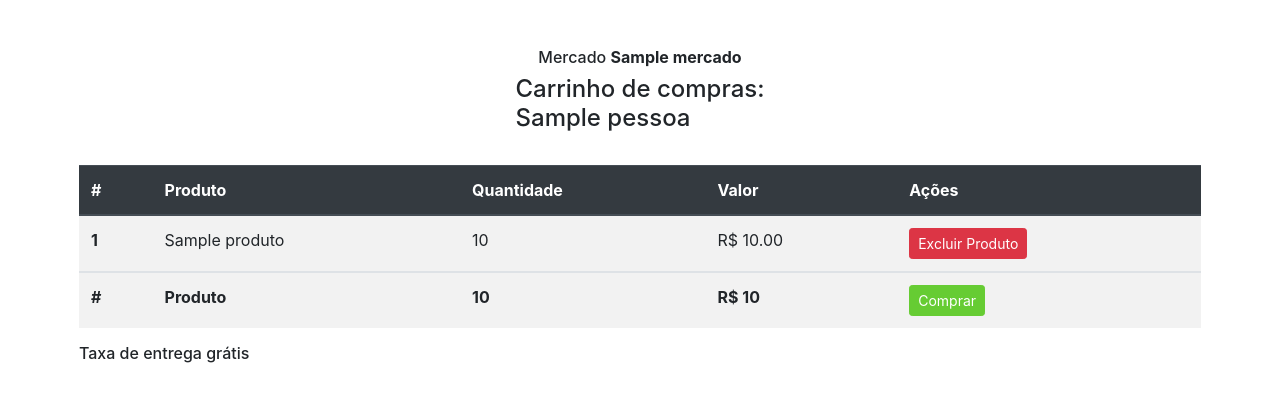
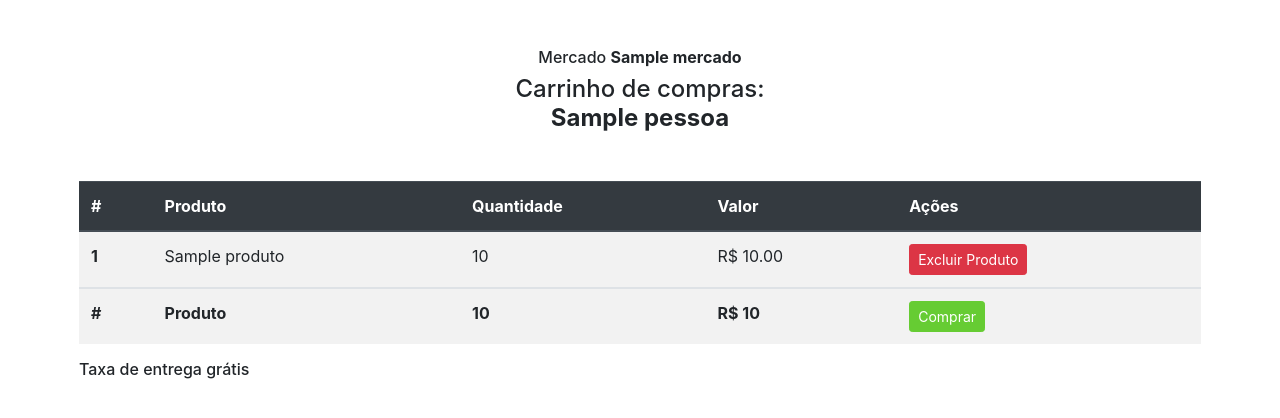
Before and after one commit to maletopvp/market-onbag, a Django app: template marketOnBag/templates/carrinho.html in a window 1280 px wide. Shown: the part 62-480 px from the top of the page. Run offline with Django 3.2, Linux system fonts and the light colour scheme; tables that the repository leaves empty hold one stand-in row (values such as "Sample post"); the template is opened without the code that fills it: values that come from a table or form of the project are taken from there, most other values are stand-ins (such as "Sample title", 1, 10 or a date in 2020); some libraries are stand-ins or nearby versions.

Commit message:
Ajustes de posicionamento e itens a serem destacados

```diff
--- a/marketOnBag/templates/carrinho.html
+++ b/marketOnBag/templates/carrinho.html
@@ -3,16 +3,16 @@
 {% block content %}
 
   <section id="meus-pedidos" class="container px-4">
-    <div class="row justify-content-center">
+    <div class="text-center">
       <h6>Mercado <strong>{{mercado}}</strong></h6>
     </div>
-    <div class="row justify-content-center mb-4">
-      <h4>Carrinho de compras: <br> {{usuario}}</h4>
+    <div class="text-center mb-5">
+      <h4>Carrinho de compras: <br> <strong>{{usuario}}</strong></h4>
     </div>
     <div class="row mb-5">
     {% if msg is not None %}
         <div class="col text-center">
-            <p><strong>{{msg}}</strong></p>
+            <p class="mb-5"><strong>{{msg}}</strong></p>
             <a href="/mercados/lista/{{mercado_id}}/produtos" class="btn btn-primary">Voltar para Produtos</a>
         </div>
     {% endif %}
--- a/marketOnBag/templates/mercados.html
+++ b/marketOnBag/templates/mercados.html
@@ -35,7 +35,7 @@
                         <div class="card-body">
                             <h5 class="card-title">{{item.nome_fantasia}} <span class="regiao">{{item.endereco_cidade}} </span></h5>
                             {% if item.taxa_entrega > 0 %}
-                            <p class="card-text text-muted">R$ {{item.taxa_entrega}} (Taxa de entrega)</p>
+                            <p class="card-text text-muted">R$ <strong>{{item.taxa_entrega}}</strong> (Taxa de entrega)</p>
                             {% else %}
                             <p class="card-text text-muted">Taxa de entrega <strong>GRÁTIS</strong></p>
                             {% endif %}
```
Also changed, not shown: marketOnBag/templates/produtos.html (+6 -2 lines).
